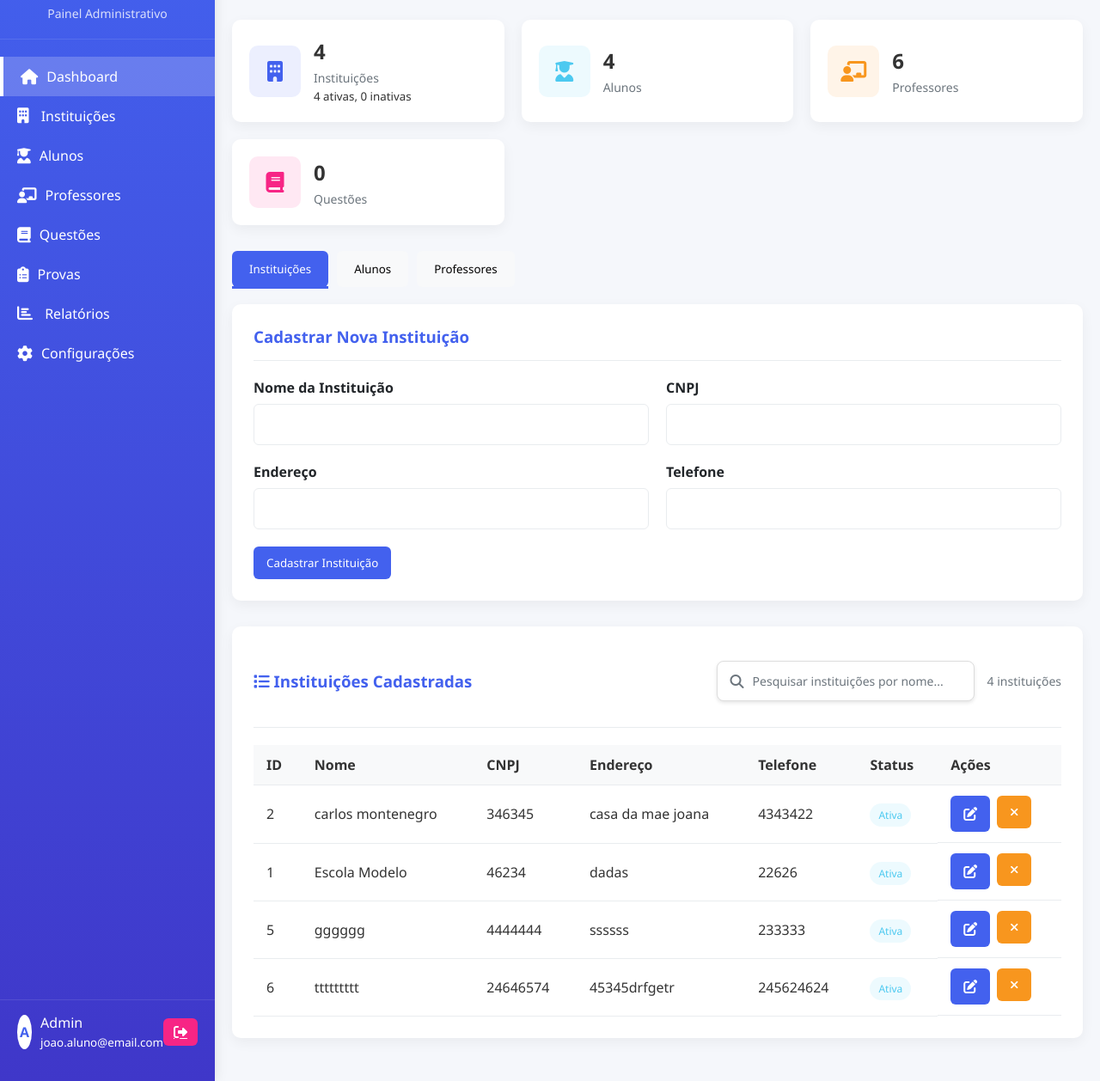
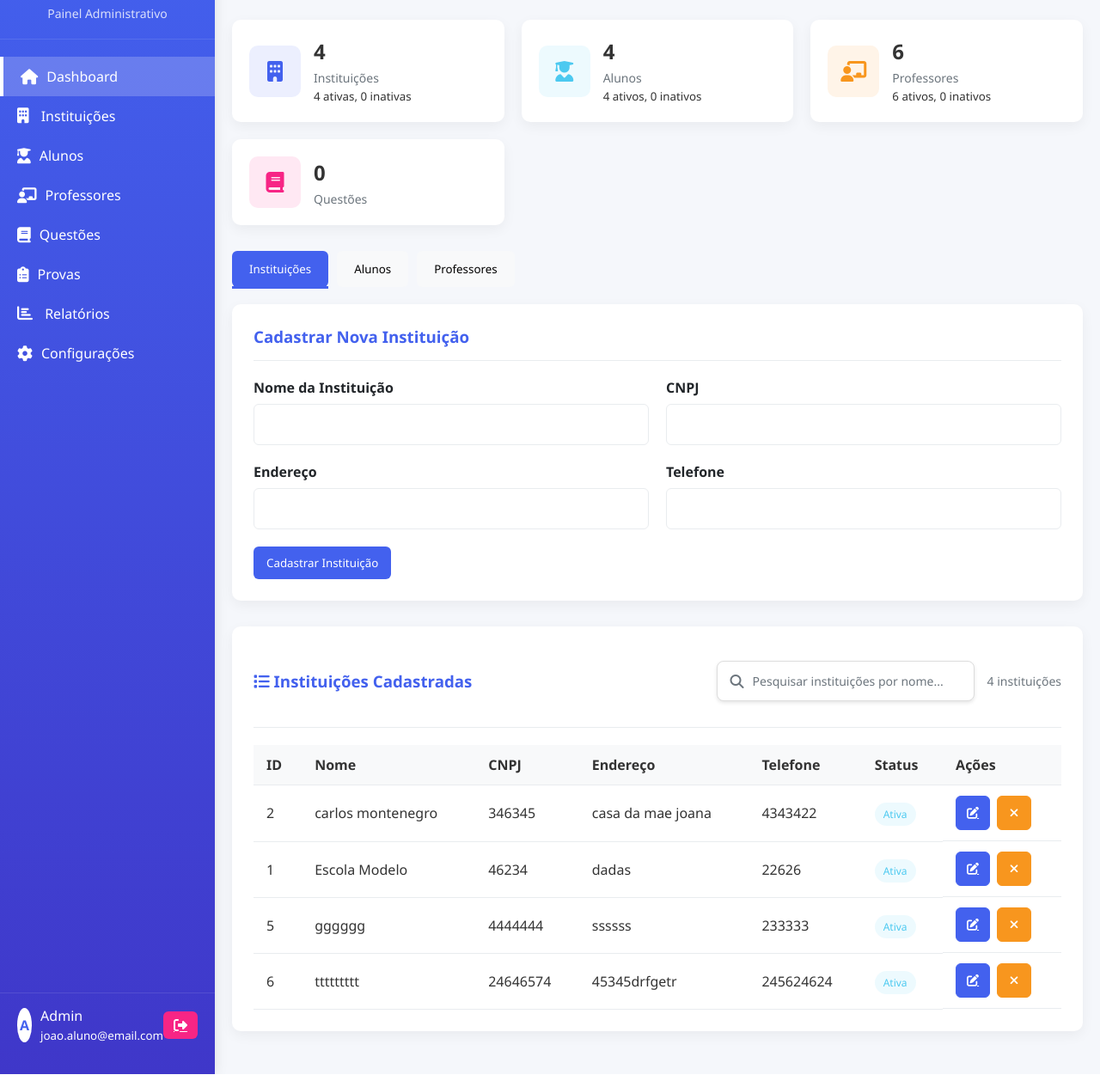
Before and after one commit to Samaritanoverdadeiro/questionario, a PHP site: page /dashboard_admin.php in a window 1280 px wide, after a click on "Instituições". Shown: the part 85-1343 px from the top of the page at 86% size. Run offline with PHP 8.4, Linux system fonts and the light colour scheme; a user stored in the database is signed in; data comes from the database, SQL or seed files in the repository; data that the repository does not hold is empty.

Commit message:
ARRUMEI COISA

```diff
--- a/dashboard_admin.php
+++ b/dashboard_admin.php
@@ -96,12 +96,23 @@ $stmt_professores = $pdo->query("
 $professores = $stmt_professores->fetchAll(PDO::FETCH_ASSOC);
 
 // Contadores para o dashboard
-// Contadores para o dashboard
 $count_instituicoes_ativas = $pdo->query("SELECT COUNT(*) as total FROM instituicoes WHERE ativo = 1")->fetch()['total'];
 $count_instituicoes_inativas = $pdo->query("SELECT COUNT(*) as total FROM instituicoes WHERE ativo = 0")->fetch()['total'];
 $count_instituicoes_total = $count_instituicoes_ativas + $count_instituicoes_inativas;
 $count_alunos = $pdo->query("SELECT COUNT(*) as total FROM usuarios WHERE tipo = 'aluno'")->fetch()['total'];
 $count_professores = $pdo->query("SELECT COUNT(*) as total FROM usuarios WHERE tipo = 'professor'")->fetch()['total'];
+$count_questoes = $pdo->query("SELECT COUNT(*) as total FROM questoes")->fetch()['total'];
+
+// Contadores para alunos ativos/inativos
+$count_alunos_ativos = $pdo->query("SELECT COUNT(*) as total FROM usuarios WHERE tipo = 'aluno' AND ativo = 1")->fetch()['total'];
+$count_alunos_inativos = $pdo->query("SELECT COUNT(*) as total FROM usuarios WHERE tipo = 'aluno' AND ativo = 0")->fetch()['total'];
+$count_alunos = $count_alunos_ativos + $count_alunos_inativos;
+
+// Contadores para professores ativos/inativos
+$count_professores_ativos = $pdo->query("SELECT COUNT(*) as total FROM usuarios WHERE tipo = 'professor' AND ativo = 1")->fetch()['total'];
+$count_professores_inativos = $pdo->query("SELECT COUNT(*) as total FROM usuarios WHERE tipo = 'professor' AND ativo = 0")->fetch()['total'];
+$count_professores = $count_professores_ativos + $count_professores_inativos;
+
 $count_questoes = $pdo->query("SELECT COUNT(*) as total FROM questoes")->fetch()['total'];
 
 // Processar formulários
@@ -339,6 +350,7 @@ if ($_SERVER['REQUEST_METHOD'] === 'POST') {
                 <div class="stat-text">
                     <h3><?php echo $count_alunos; ?></h3>
                     <p>Alunos</p>
+                    <small><?php echo $count_alunos_ativos; ?> ativos, <?php echo $count_alunos_inativos; ?> inativos</small>
                 </div>
             </div>
             <div class="stat-card">
@@ -348,6 +360,7 @@ if ($_SERVER['REQUEST_METHOD'] === 'POST') {
                 <div class="stat-text">
                     <h3><?php echo $count_professores; ?></h3>
                     <p>Professores</p>
+                    <small><?php echo $count_professores_ativos; ?> ativos, <?php echo $count_professores_inativos; ?> inativos</small>
                 </div>
             </div>
             <div class="stat-card">
--- a/estilos/estilo_dashboard_admin.css
+++ b/estilos/estilo_dashboard_admin.css
@@ -293,7 +293,9 @@ tr:hover {
 
 .actions {
     display: flex;
-    gap: 10px;
+    gap: 8px;
+    flex-wrap: nowrap;
+    align-items: center;
 }
 
 .switch-view {
@@ -315,6 +317,84 @@ tr:hover {
     color: white;
 }
 
+/* PADRONIZAÇÃO DOS BOTÕES DE AÇÃO */
+.actions .btn {
+    width: 40px !important;
+    height: 40px !important;
+    display: flex !important;
+    align-items: center !important;
+    justify-content: center !important;
+    padding: 0 !important;
+    border-radius: 6px !important;
+    font-size: 14px !important;
+}
+
+.actions .btn i {
+    margin: 0 !important;
+    font-size: 14px !important;
+}
+
+.actions form {
+    margin: 0 !important;
+    display: inline !important;
+}
+
+/* Garantir que os botões dentro dos forms também sejam padronizados */
+.actions form .btn {
+    width: 40px !important;
+    height: 40px !important;
+    display: flex !important;
+    align-items: center !important;
+    justify-content: center !important;
+    padding: 0 !important;
+}
+
+/* Estilos específicos para cada tipo de botão */
+.actions .btn-primary {
+    background-color: var(--primary) !important;
+    border: 1px solid var(--primary) !important;
+    color: white !important;
+}
+
+.actions .btn-warning {
+    background-color: var(--warning) !important;
+    border: 1px solid var(--warning) !important;
+    color: white !important;
+}
+
+.actions .btn-success {
+    background-color: var(--success) !important;
+    border: 1px solid var(--success) !important;
+    color: white !important;
+}
+
+.actions .btn-danger {
+    background-color: var(--danger) !important;
+    border: 1px solid var(--danger) !important;
+    color: white !important;
+}
+
+/* Efeitos hover */
+.actions .btn-primary:hover {
+    background-color: var(--secondary) !important;
+    border-color: var(--secondary) !important;
+}
+
+.actions .btn-warning:hover {
+    background-color: #e6890f !important;
+    border-color: #e6890f !important;
+}
+
+.actions .btn-success:hover {
+    background-color: #3bb4d9 !important;
+    border-color: #3bb4d9 !important;
+}
+
+.actions .btn-danger:hover {
+    background-color: #d1146a !important;
+    border-color: #d1146a !important;
+}
+
 /* Responsividade */
 @media (max-width: 992px) {
     body {
@@ -331,7 +411,18 @@ tr:hover {
         flex-direction: column;
         gap: 0;
     }
+
+    /* Ajuste dos botões para mobile */
+    .actions .btn {
+        width: 36px !important;
+        height: 36px !important;
     }
+
+    .actions .btn i {
+        font-size: 12px !important;
+    }
+}
+
 .logout-btn {
     background-color: var(--danger);
     color: white;
@@ -413,7 +504,7 @@ tr:hover {
     font-weight: 500;
 }
 
-/* Estilos para botões de ação */
+/* Estilos para botões de ação (mantidos para compatibilidade) */
 .btn-warning {
     background-color: var(--warning);
     color: white;
@@ -434,12 +525,6 @@ tr:hover {
     color: white;
 }
 
-.actions {
-    display: flex;
-    gap: 8px;
-    flex-wrap: nowrap;
-}
-
 .actions form {
     margin: 0;
 }
```
Also changed, not shown: zzcoisas pra fazer.txt (renamed from zzzzz.txt, +2 -5 lines). Lines whose indentation alone changed are shown as unchanged.
